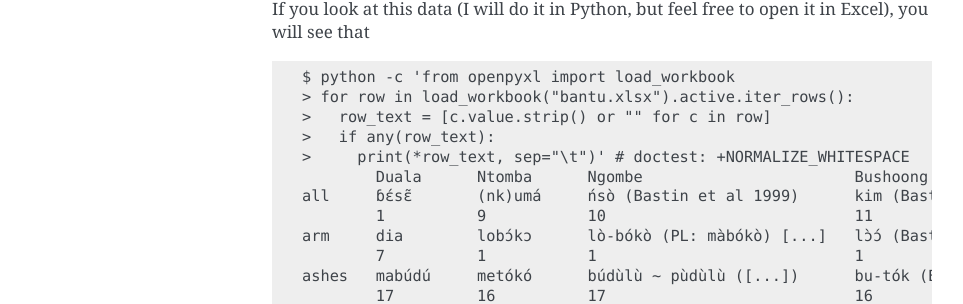
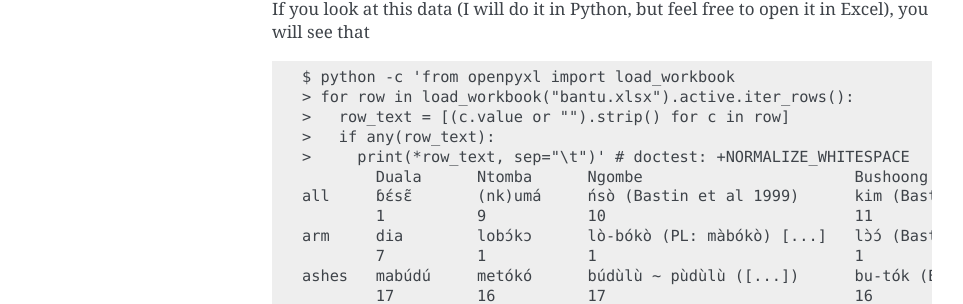
Before and after one commit to lexedata/lexedata, a Sphinx documentation site: the page built from docs/tour.rst, in a window 1280 px wide and 900 px high, scrolled down 989 px. Shown: the part 192-496 px from the top of the window, without its empty margins (148-1111 px from the left). Built offline with Sphinx 7.4.7, drawn with Linux system fonts in a browser that asks for light colours; some of the changed text lies outside the part shown.

```diff
--- a/docs/tour.rst
+++ b/docs/tour.rst
@@ -58,7 +58,7 @@ Excel), you will see that ::
 
     $ python -c 'from openpyxl import load_workbook
     > for row in load_workbook("bantu.xlsx").active.iter_rows():
-    >   row_text = [c.value.strip() or "" for c in row]
+    >   row_text = [(c.value or "").strip() for c in row]
     >   if any(row_text):
     >     print(*row_text, sep="\t")' # doctest: +NORMALIZE_WHITESPACE
             Duala      Ntomba      Ngombe                       Bushoong                   [...]
```
